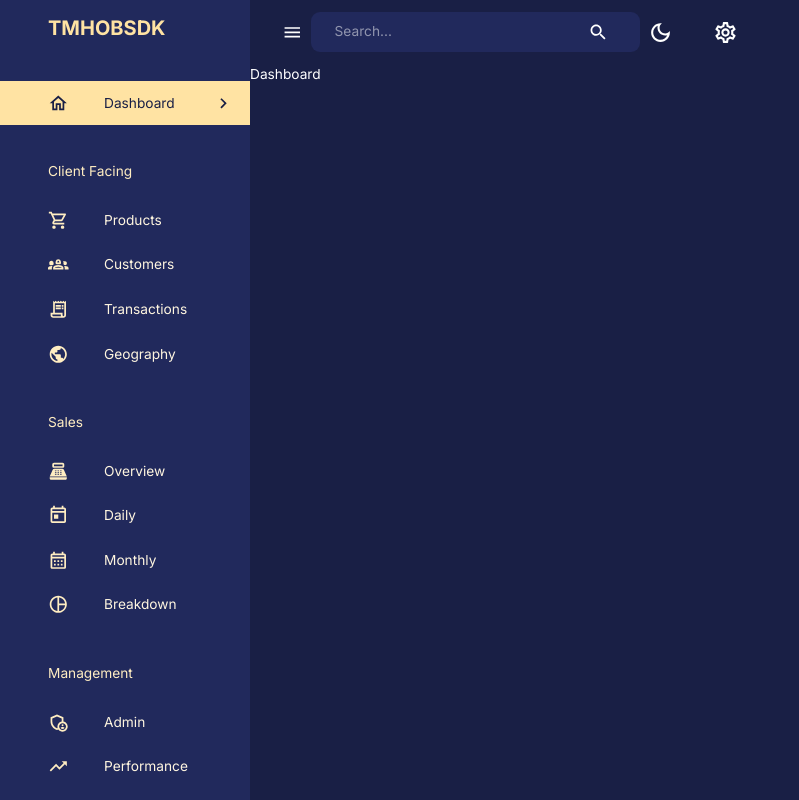
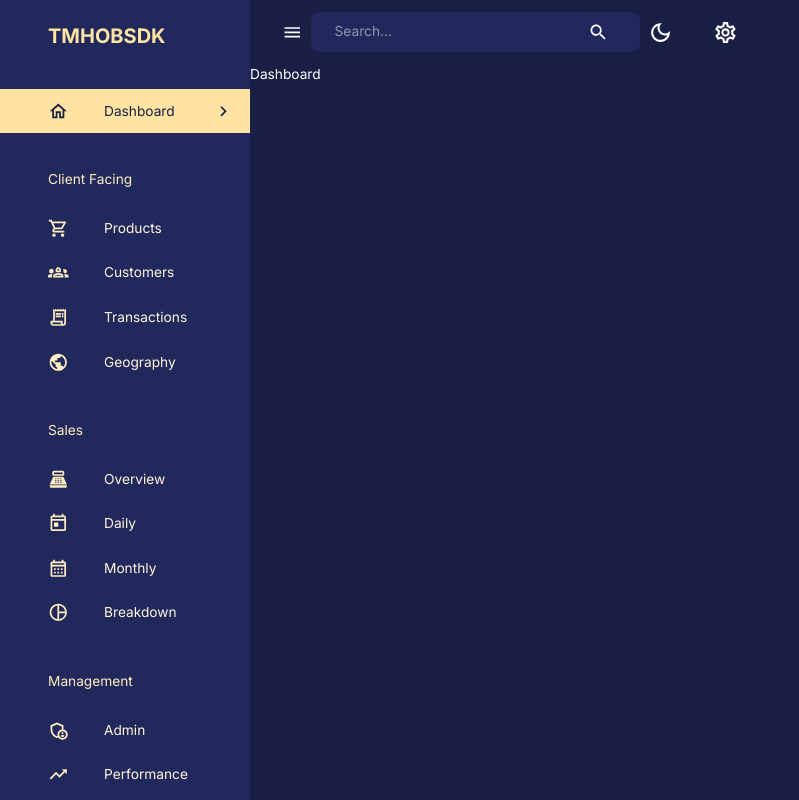
Before and after one commit to jagjeet-singh-23/Dashboard, a React (Create React App) app in the folder client/: page /dashboard in a window 1280 px wide. Shown: the whole page, without its empty margins (0-799 px from the left). Built offline with nearby package versions, Linux system fonts and the light colour scheme.

Commit message:
modified:   client/src/components/Sidebar.jsx

```diff
--- a/client/src/components/Sidebar.jsx
+++ b/client/src/components/Sidebar.jsx
@@ -125,7 +125,7 @@
           }}
         >
           <Box width={"100%"}>
-            <Box m="1rem 2rem 2rem 3rem">
+            <Box m="1.5rem 2rem 2rem 3rem">
               <FlexBetween color={theme.palette.secondary.main}>
                 <Box display={"flex"} alignItems={"center"} gap={"0.5rem"}>
                   <Typography variant="h4" fontWeight={"bold"}>
```
